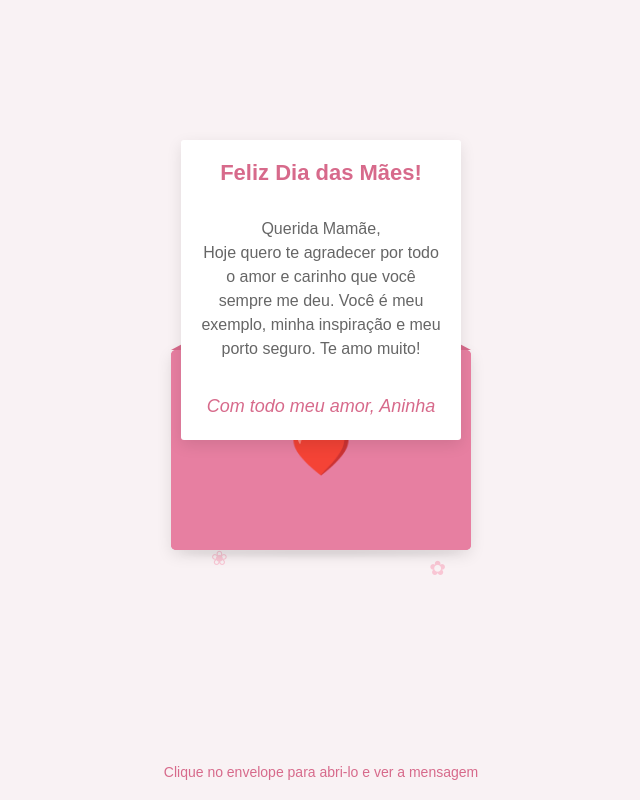
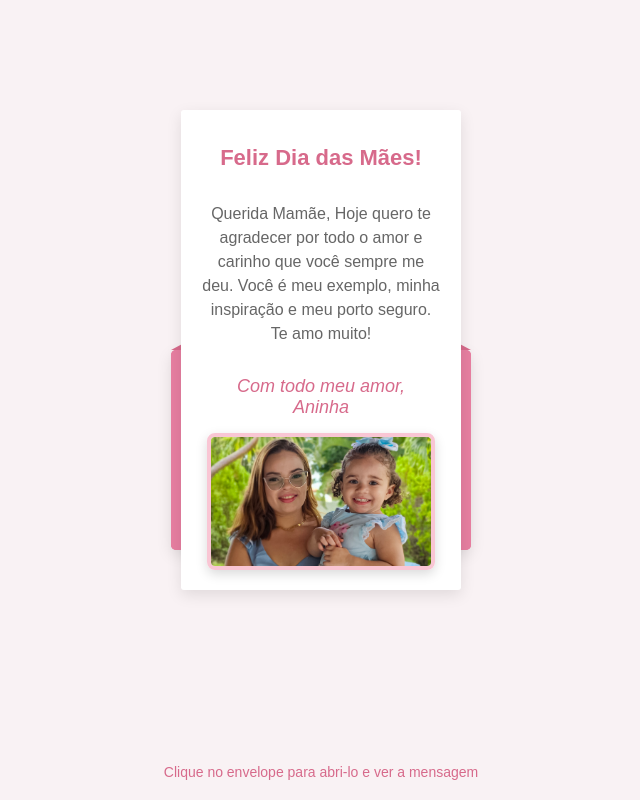
Before and after one commit to coodenext/envelope_do_dia_das_maes, a plain HTML site: page index.html in a window 1280 px wide. Both pictures are taken after a click on the element 640 px from the left and 450 px from the top of the page. Shown: the whole page, without its empty margins (319-959 px from the left). Drawn offline with Linux system fonts and the light colour scheme.

Commit message:
alteração

```diff
--- a/index.html
+++ b/index.html
@@ -19,7 +19,7 @@
             position: relative;
             width: 300px;
             height: 200px;
-            margin: 200px auto 100px;
+            margin: 250px auto 150px; /* Aumentado para dar mais espaço */
         }
 
         /* Envelope Styles */
@@ -91,13 +91,13 @@
             overflow: auto;
             cursor: default;
             box-shadow: 0 5px 15px rgba(0, 0, 0, 0.1);
-            text-align: center; /* Centralizar todo o texto na carta */
+            text-align: center;
         }
 
         .envelope.open .letter {
-            transform: translateY(-220px);
+            transform: translateY(-250px); /* Aumentado para acomodar a foto maior */
             opacity: 1;
-            height: 300px;
+            height: 480px; /* Aumentado para acomodar a foto maior */
             z-index: 4;
         }
 
@@ -105,7 +105,7 @@
             opacity: 1;
             display: flex;
             flex-direction: column;
-            align-items: center; /* Centralizar conteúdo verticalmente */
+            align-items: center;
             justify-content: center;
             height: 100%;
         }
@@ -121,15 +121,32 @@
             color: #666;
             line-height: 1.5;
             margin-bottom: 15px;
-            text-align: center; /* Garantir que o texto esteja centralizado */
+            text-align: center;
         }
 
         .letter-signature {
             color: #d76a8b;
             font-style: italic;
             font-size: 18px;
-            text-align: center; /* Alterado de right para center */
-            margin-top: 20px;
+            text-align: center;
+            margin-top: 15px;
+            margin-bottom: 15px; /* Espaço entre a assinatura e a foto */
+        }
+
+        .photo-container {
+            width: 220px; /* Aumentado de 150px para 220px */
+            height: 220px; /* Aumentado de 150px para 220px */
+            border-radius: 8px; /* Aumentado ligeiramente para combinar com o tamanho maior */
+            overflow: hidden;
+            margin: 0 auto;
+            border: 4px solid #f9c6d4; /* Aumentado de 3px para 4px */
+            box-shadow: 0 4px 12px rgba(0, 0, 0, 0.15);
+        }
+
+        .photo {
+            width: 100%;
+            height: 100%;
+            object-fit: cover;
         }
 
         .instructions {
@@ -169,13 +186,6 @@
             z-index: 0;
         }
     </style>
-    <!-- Miniatura para redes sociais e compartilhamento -->
-<meta property="og:title" content="Envelope do Dia das Mães 💖">
-<meta property="og:description" content="Surpreenda sua mãe com uma linda homenagem!">
-<meta property="og:image" content="https://coodenext.github.io/envelope_do_dia_das_maes/q.png">
-<meta property="og:url" content="https://coodenext.github.io/envelope_do_dia_das_maes/">
-<meta name="twitter:card" content="summary_large_image">
-
 </head>
 <body>
     <div class="container">
@@ -193,10 +203,14 @@
                 <div class="letter-content">
                     <h1 class="letter-title">Feliz Dia das Mães!</h1>
                     <p class="letter-text">
-                        Querida Mamãe,<br>
+                        Querida Mamãe,
                         Hoje quero te agradecer por todo o amor e carinho que você sempre me deu. Você é meu exemplo, minha inspiração e meu porto seguro. Te amo muito!
-                    </p>
-                    <p class="letter-signature">Com todo meu amor, Aninha</p>
+                    <p class="letter-signature">Com todo meu amor,<br>Aninha</p>
+
+                    <!-- Container da foto com borda decorativa -->
+                    <div class="photo-container">
+                        <img src="ima.jpg" alt="Foto da Aninha" class="photo">
+                    </div>
                 </div>
             </div>
         </div>
```
Also changed, not shown: ima.jpg (added).
